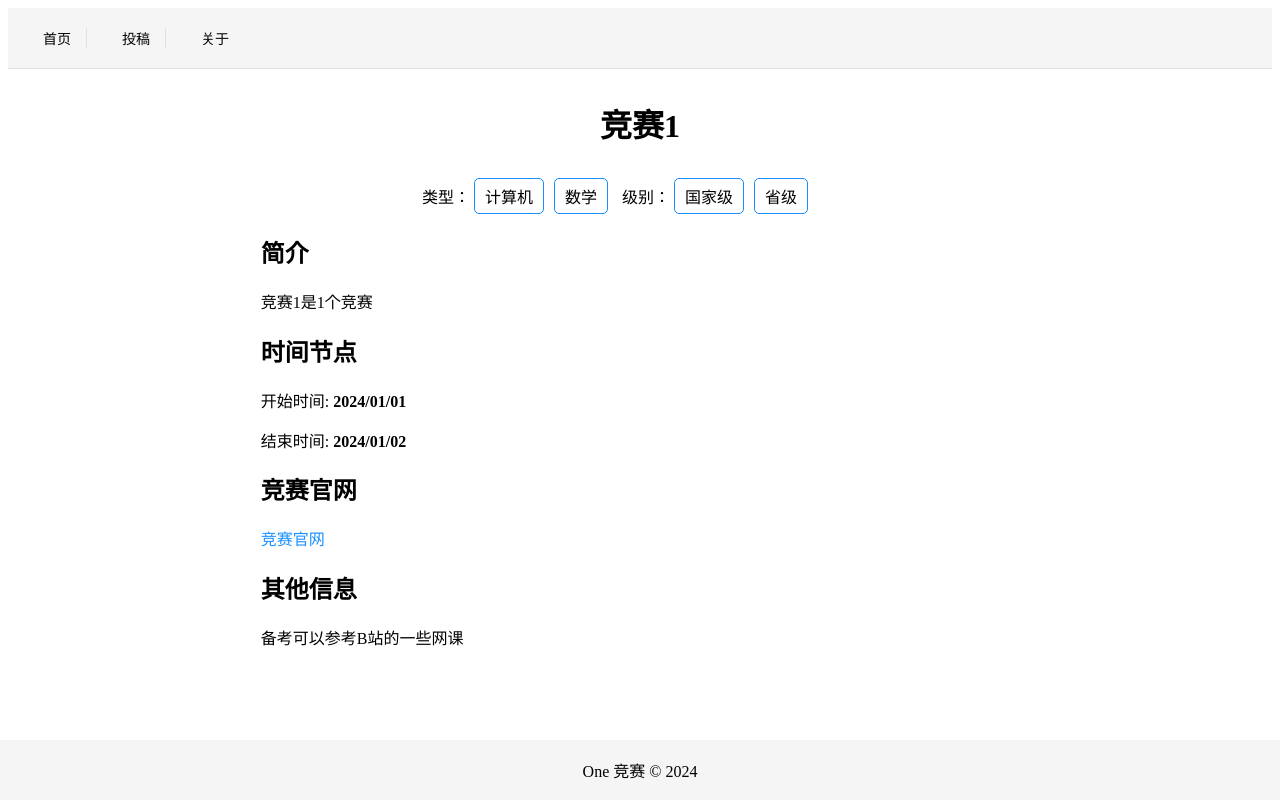
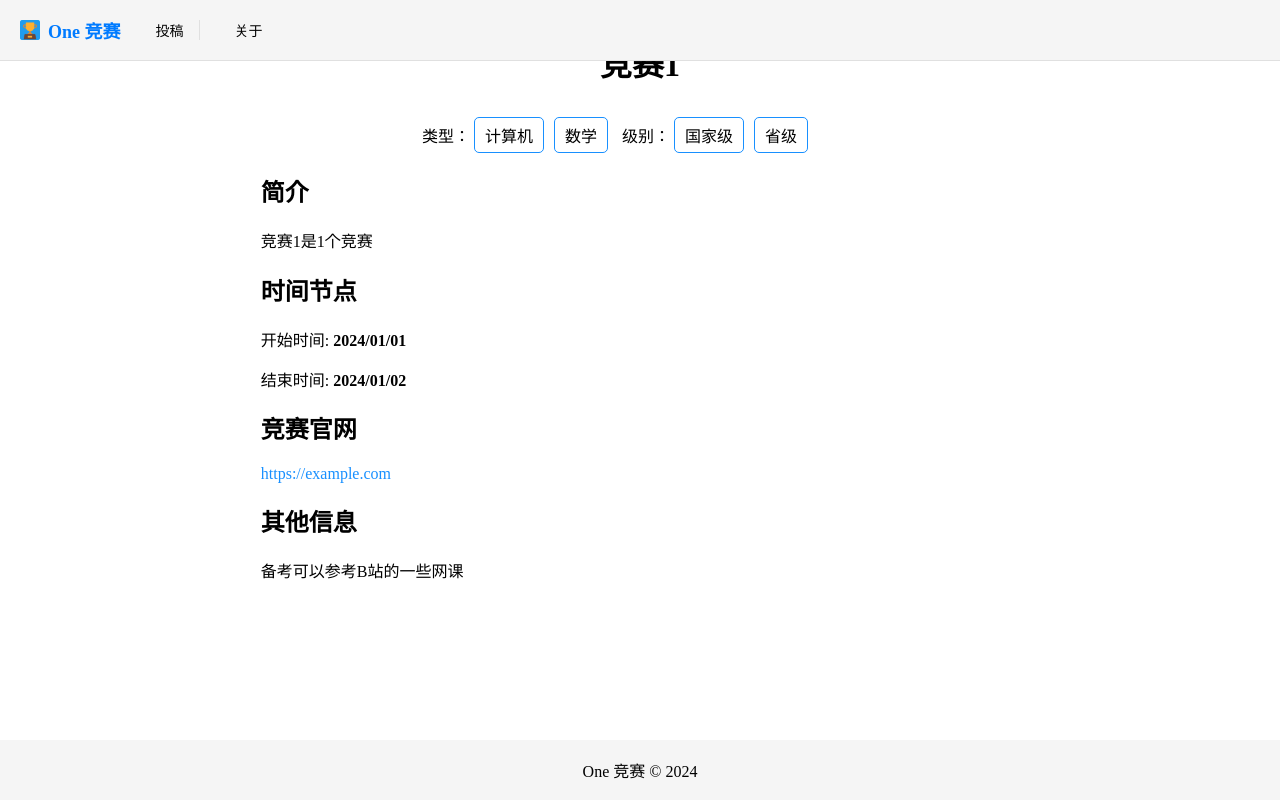
Before and after one commit to shiquda/one-competition, a Vue app in the folder frontend/: page /competition/1 in a window 1280 px wide. Built offline with nearby package versions, Linux system fonts and the light colour scheme.

Commit message:
feat: 调整header样式

```diff
--- a/frontend/src/components/Header.vue
+++ b/frontend/src/components/Header.vue
@@ -5,7 +5,17 @@
 <template>
   <nav class="navigator">
     <ul>
-      <HeaderButton title="首页" to="/"></HeaderButton>
+      <div class="logo">
+        <router-link to="/" class="header-button">
+          <img
+            src="@/assets/imgs/logo.png"
+            alt="One 竞赛"
+            width="20"
+            height="20"
+          />
+          <span class="logo-text">One 竞赛</span>
+        </router-link>
+      </div>
       <HeaderButton title="投稿" to="/submit"></HeaderButton>
       <HeaderButton title="关于" to="/about"></HeaderButton>
     </ul>
@@ -14,7 +24,8 @@
 
 <style scoped>
   .navigator {
-    position: relative;
+    position: fixed;
+    top: 0;
     left: 0;
     right: 0;
     z-index: 1000;
@@ -40,4 +51,29 @@
   .navigator ul li:last-child {
     margin-right: 0;
   }
+
+  .logo {
+    display: flex;
+    align-items: center;
+    margin-right: 20px;
+  }
+
+  .logo .header-button {
+    display: flex;
+    align-items: center;
+    gap: 8px;
+    text-decoration: none;
+  }
+
+  .logo .header-button:hover {
+    background-color: transparent;
+    color: #007bff;
+  }
+
+  .logo-text {
+    font-size: 18px;
+    font-weight: bold;
+    color: #007bff;
+    transition: color 0.3s;
+  }
 </style>
--- a/frontend/src/views/CompetitionDetail.vue
+++ b/frontend/src/views/CompetitionDetail.vue
@@ -26,7 +26,9 @@
       结束时间: <strong>{{ formatDate(competition.endTime) }}</strong>
     </p>
     <h2>竞赛官网</h2>
-    <a :href="competition.officialSiteUrl" target="_blank">竞赛官网</a>
+    <a :href="competition.officialSiteUrl" target="_blank">{{
+      competition.officialSiteUrl
+    }}</a>
     <h2>其他信息</h2>
     <p>{{ competition.otherInfo }}</p>
   </div>
```
Also changed, not shown: frontend/src/assets/imgs/logo.png (added).
